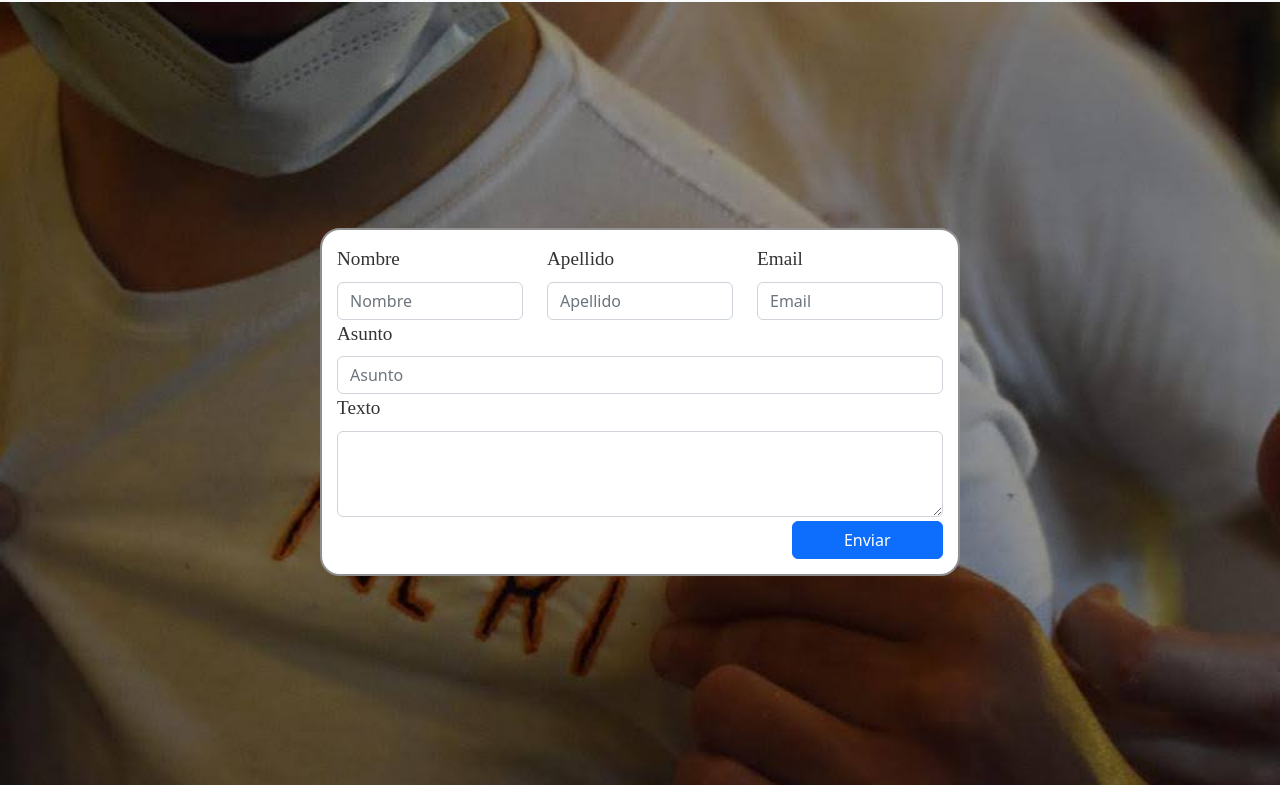
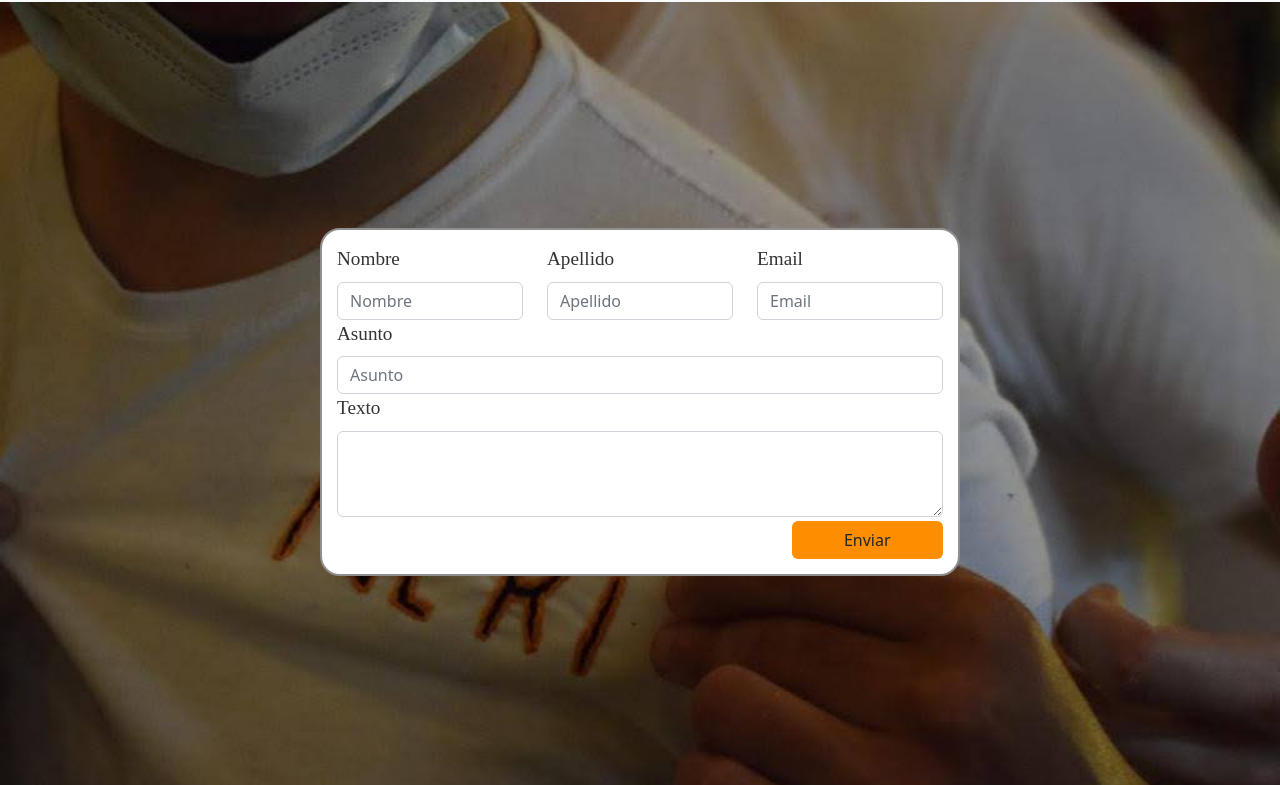
Before and after one commit to LeandroFileccia/proyectonieri, a website: page contacto.html in a window 1280 px wide. Shown: the part 94-879 px from the top of the page. Drawn offline with nearby package versions, Linux system fonts and the light colour scheme; a web font is replaced by a local one.

Commit message:
Modificaciones de media

```diff
--- a/contacto.html
+++ b/contacto.html
@@ -77,7 +77,7 @@
                 <textarea class="form-control" id="exampleFormControlTextarea1" rows="3"></textarea>
             </div>
             <div class="row justify-content-end mt-1 m-0">
-            <button type="button" class="btn btn-primary col-md-3 ">Enviar</button>
+            <button type="button" class="btn col-md-3 ">Enviar</button>
             </div>
 
         </form>
--- a/scss/components/_header.scss
+++ b/scss/components/_header.scss
@@ -34,8 +34,5 @@
     @extend %animacion;
   }
 
-  .nav-item:hover {
-    @extend %animacion;
-  }
 
   /* Fin de encabezado */
--- a/scss/pages/_contacto.scss
+++ b/scss/pages/_contacto.scss
@@ -11,4 +11,7 @@ form {
         font-weight: 500;
         font-family: 'Oswal';
     }
+    .btn{
+        background-color: #ff8d00;
+    }
 }
```
Also changed, not shown: scss/media/_media.scss (+7 -4 lines), css/style.css, 1 other file.
